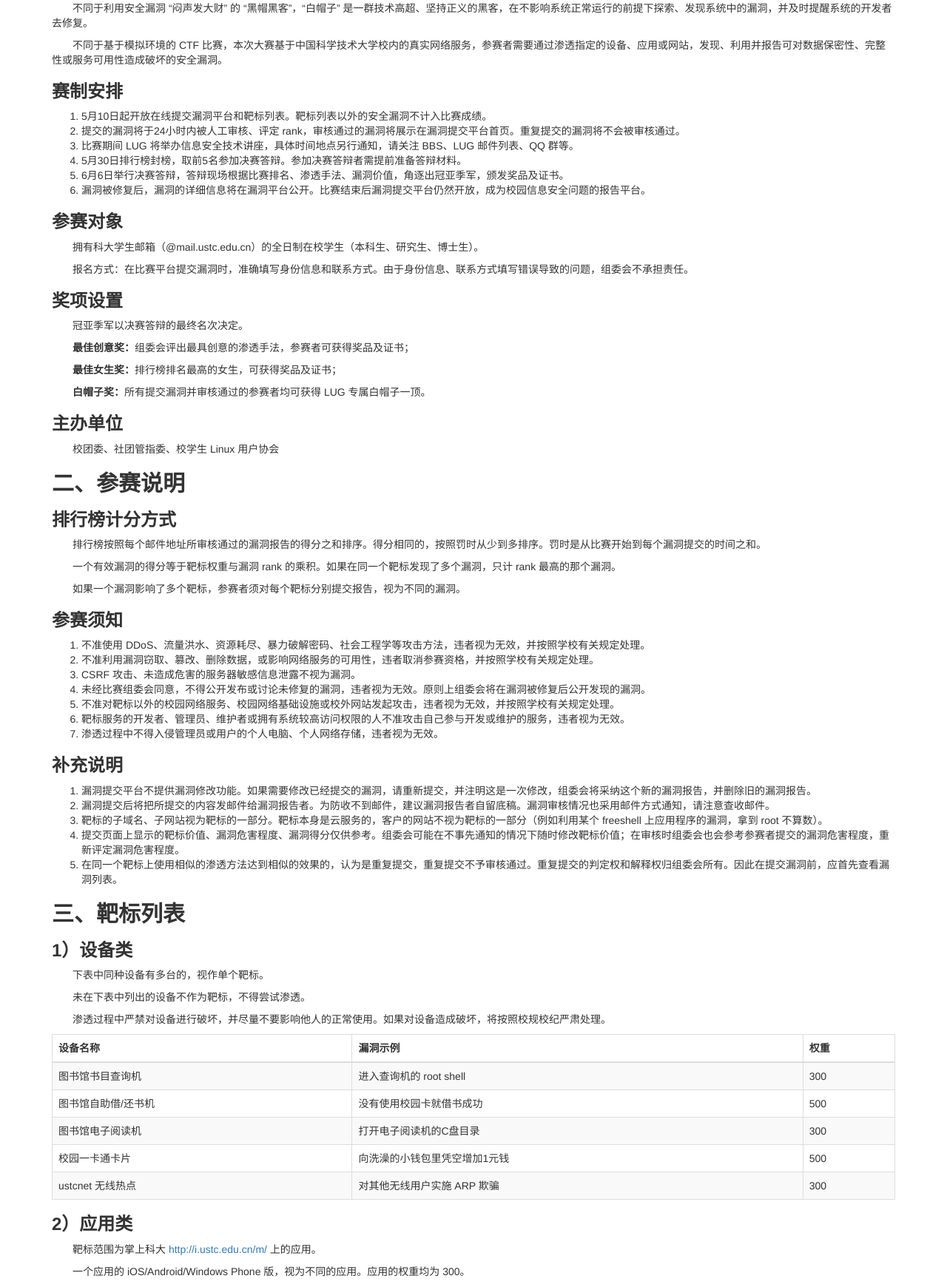
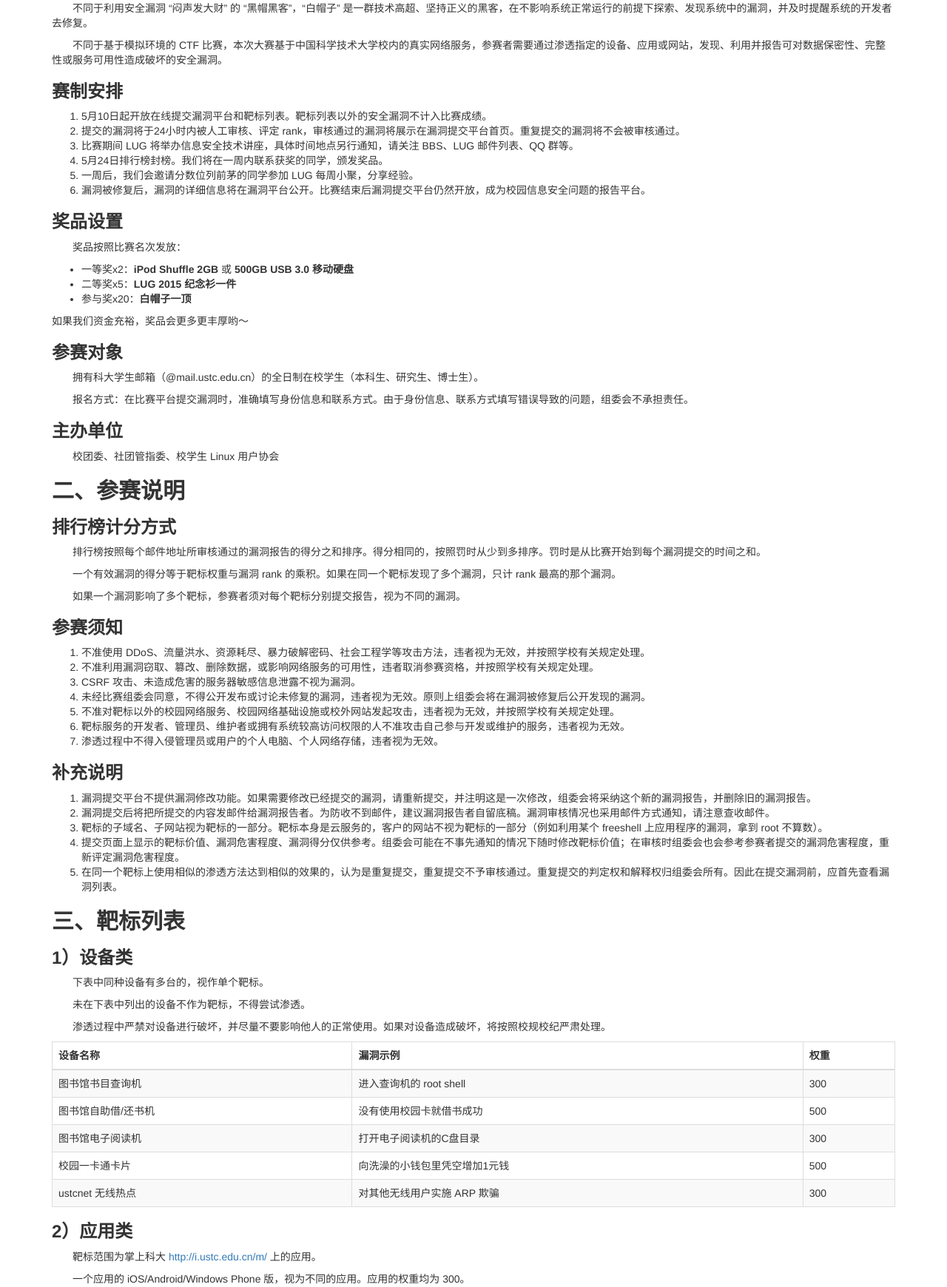
Before and after one commit to bojieli/whitehat, a PHP site: page /rule.php in a window 1280 px wide. Shown: the part 239-1979 px from the top of the page at 74% size. Run offline with PHP 8.4, Linux system fonts and the light colour scheme.

Commit message:
Edit rules

```diff
--- a/www/rule.php
+++ b/www/rule.php
@@ -46,22 +46,26 @@
 <li>5月10日起开放在线提交漏洞平台和靶标列表。靶标列表以外的安全漏洞不计入比赛成绩。</li>
 <li>提交的漏洞将于24小时内被人工审核、评定 rank，审核通过的漏洞将展示在漏洞提交平台首页。重复提交的漏洞将不会被审核通过。</li>
 <li>比赛期间 LUG 将举办信息安全技术讲座，具体时间地点另行通知，请关注 BBS、LUG 邮件列表、QQ 群等。</li>
-<li>5月30日排行榜封榜，取前5名参加决赛答辩。参加决赛答辩者需提前准备答辩材料。</li>
-<li>6月6日举行决赛答辩，答辩现场根据比赛排名、渗透手法、漏洞价值，角逐出冠亚季军，颁发奖品及证书。</li>
+<li>5月24日排行榜封榜。我们将在一周内联系获奖的同学，颁发奖品。</li>
+<li>一周后，我们会邀请分数位列前茅的同学参加 LUG 每周小聚，分享经验。</li>
 <li>漏洞被修复后，漏洞的详细信息将在漏洞平台公开。比赛结束后漏洞提交平台仍然开放，成为校园信息安全问题的报告平台。</li>
 </ol>
+
+      <h3>奖品设置</h3>
+
+<p>奖品按照比赛名次发放：</p>
+<ul>
+  <li>一等奖x2：<strong>iPod Shuffle 2GB</strong> 或 <strong>500GB USB 3.0 移动硬盘</strong></li>
+  <li>二等奖x5：<strong>LUG 2015 纪念衫一件</strong></li>
+  <li>参与奖x20：<strong>白帽子一顶</strong></li>
+</ul>
+如果我们资金充裕，奖品会更多更丰厚哟～
 
       <h3>参赛对象</h3>
 
 <p>拥有科大学生邮箱（@mail.ustc.edu.cn）的全日制在校学生（本科生、研究生、博士生）。</p>
 <p>报名方式：在比赛平台提交漏洞时，准确填写身份信息和联系方式。由于身份信息、联系方式填写错误导致的问题，组委会不承担责任。</p>
 
-      <h3>奖项设置</h3>
-
-<p>冠亚季军以决赛答辩的最终名次决定。</p>
-<p><b>最佳创意奖：</b>组委会评出最具创意的渗透手法，参赛者可获得奖品及证书；</p>
-<p><b>最佳女生奖：</b>排行榜排名最高的女生，可获得奖品及证书；</p>
-<p><b>白帽子奖：</b>所有提交漏洞并审核通过的参赛者均可获得 LUG 专属白帽子一顶。</p>
 
       <h3>主办单位</h3>
 
```
